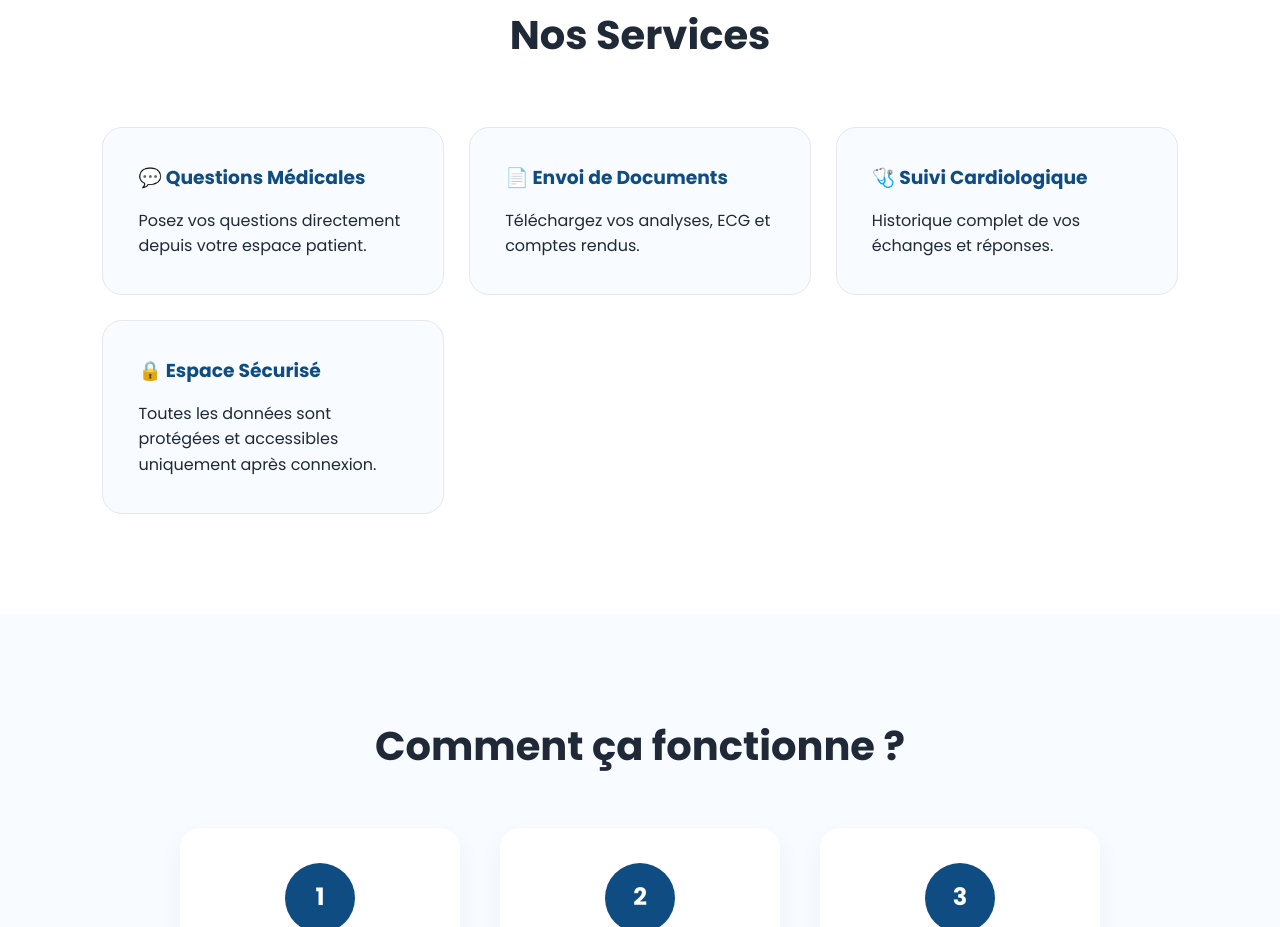
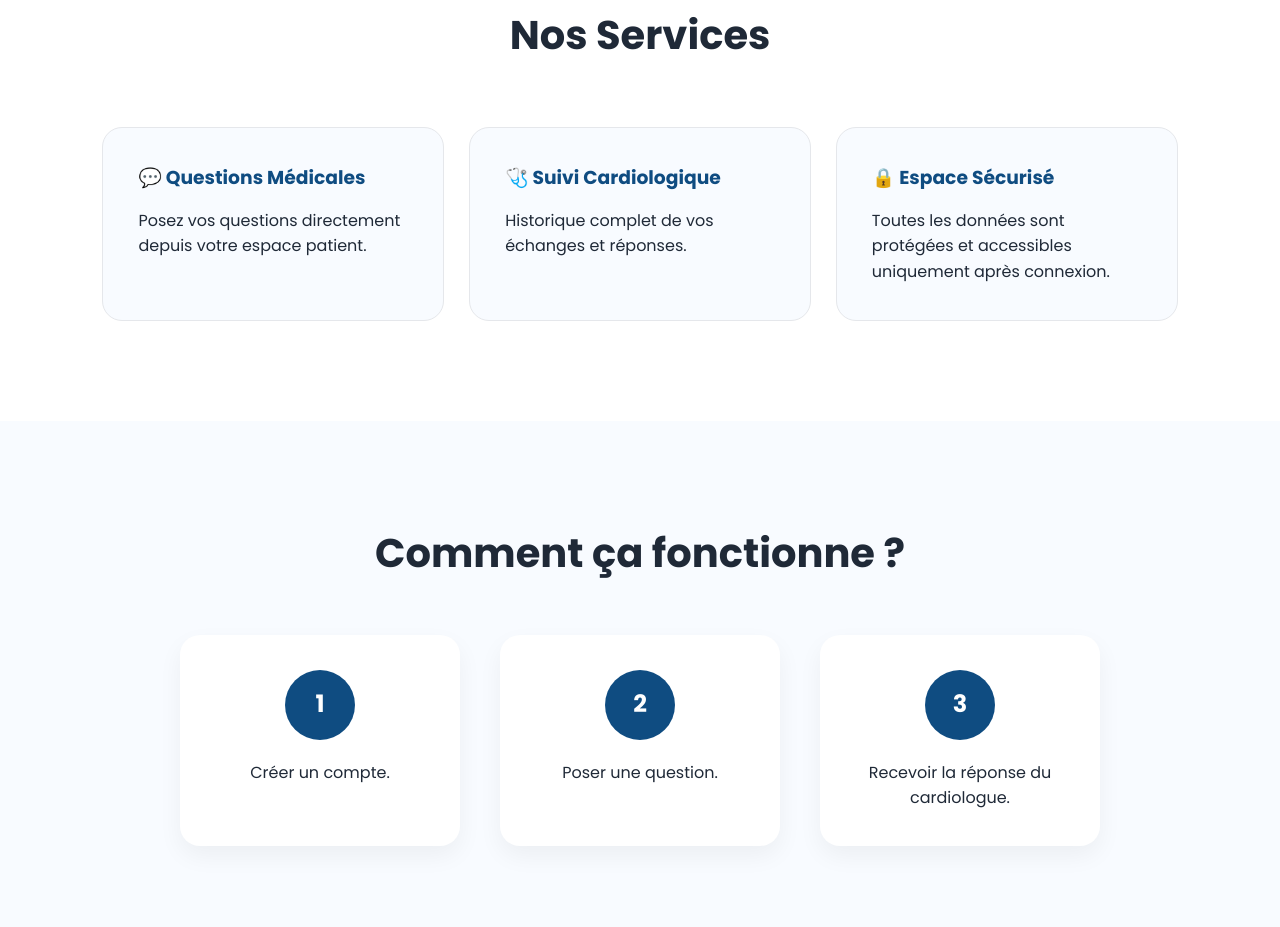
Before and after one commit to bouchra-amina/amaricardioweb, a website: page index.html in a window 1280 px wide. Shown: the part 1698-2625 px from the top of the page. Drawn offline with Linux system fonts and the light colour scheme.

Commit message:
Remove document sending service card
Removed the document sending service card from the HTML.

```diff
--- a/index.html
+++ b/index.html
@@ -126,12 +126,6 @@
                 </p>
             </div>
 
-            <div class="service-card">
-                <h3>📄 Envoi de Documents</h3>
-                <p>
-                    Téléchargez vos analyses, ECG et comptes rendus.
-                </p>
-            </div>
 
             <div class="service-card">
                 <h3>🩺 Suivi Cardiologique</h3>
```
